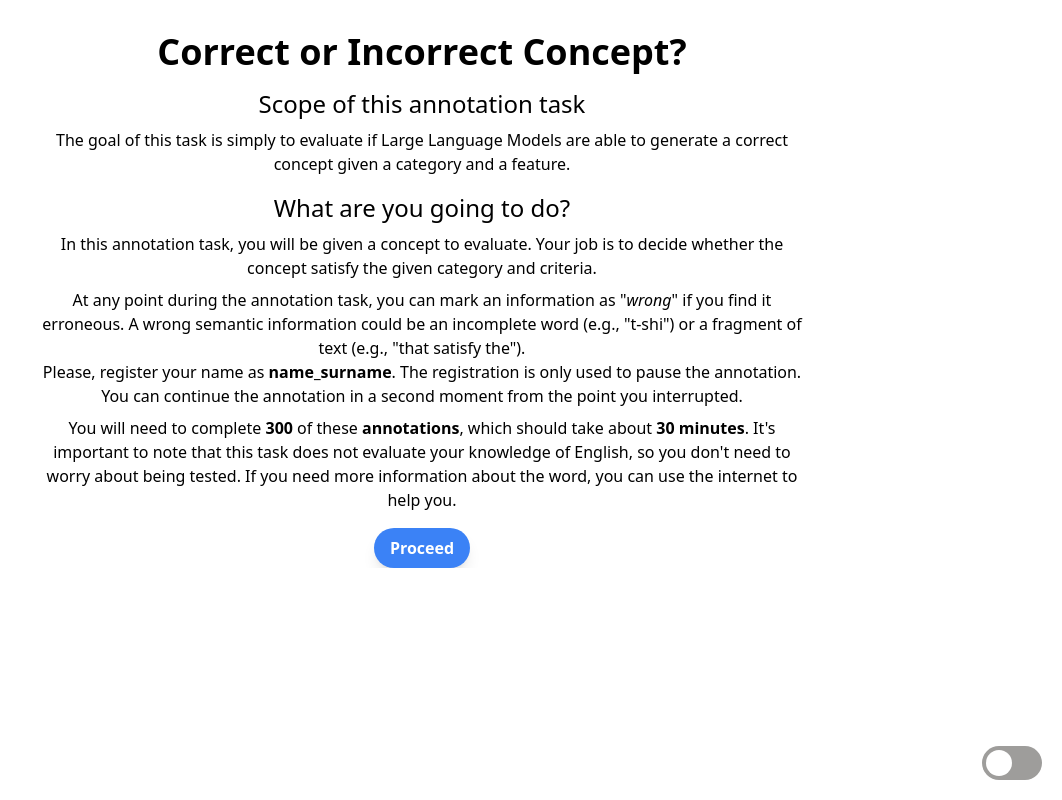
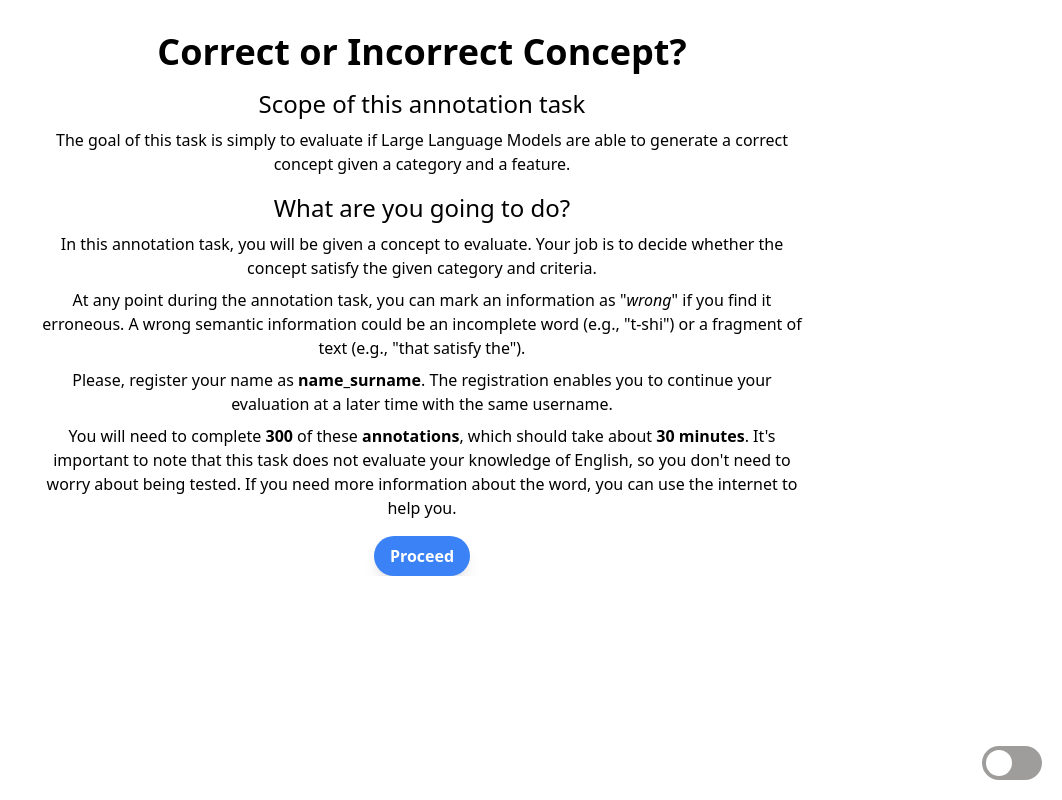
Before and after one commit to GioSira/semagram_annotation, a React (Vite) app: page / in a window 1280 px wide. Shown: the whole page, without its empty margins (218-1280 px from the left). Built offline with nearby package versions, Linux system fonts and the light colour scheme.

Commit message:
updated Disclaimer.tsx

```diff
--- a/src/Disclaimer.tsx
+++ b/src/Disclaimer.tsx
@@ -20,9 +20,10 @@ function Disclaimer() {
                     find it erroneous. A wrong semantic information could be an incomplete word (e.g., "t-shi")
                     or a fragment of text (e.g., "that satisfy the").
                 </p>
-                <p>Please, register your name as <b>name_surname</b>.
-                    The registration is only used to pause the annotation.
-                    You can continue the annotation in a second moment from the point you interrupted.
+                <p className="mt-2">
+                    Please, register your name as <b>name_surname</b>.
+                    The registration enables you to continue your evaluation at a later time with
+                    the same username.
                 </p>
                 <p className="mt-2">
                     You will need to complete <b>300</b> of these <b>annotations</b>, which should take about <b>
```
